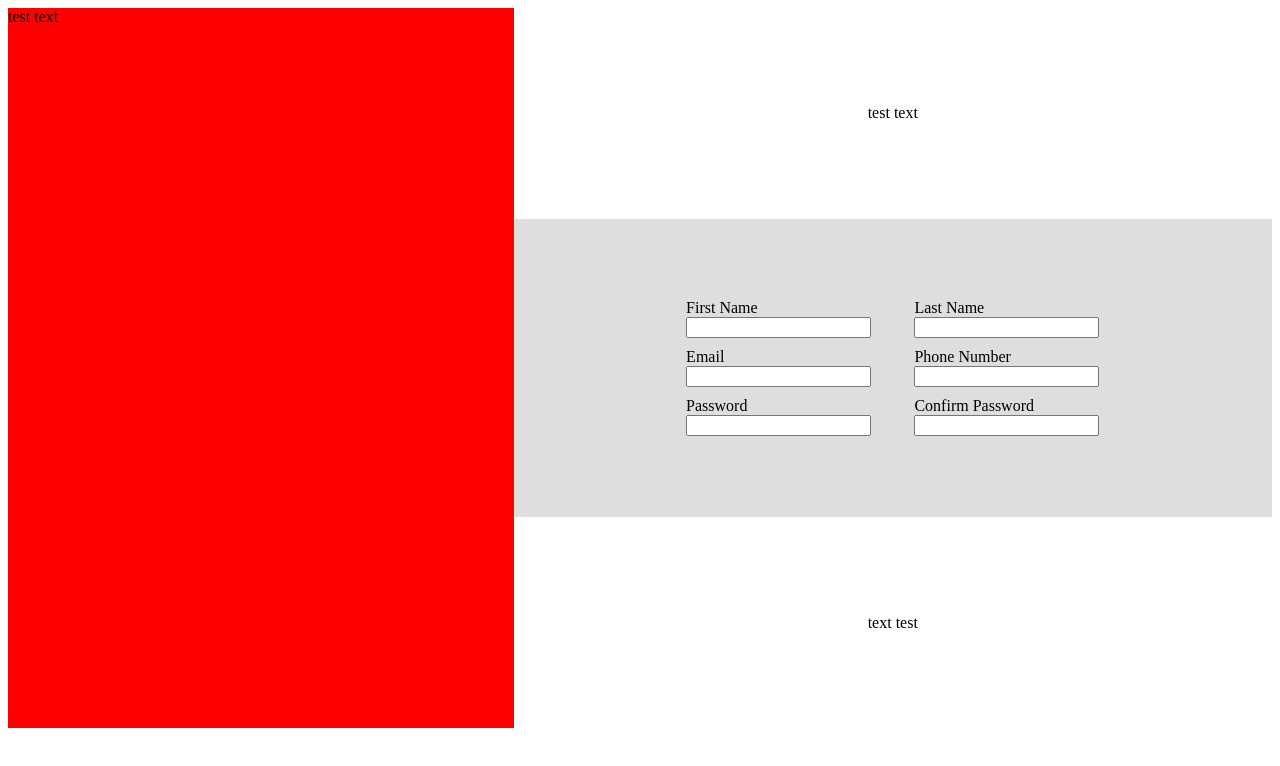
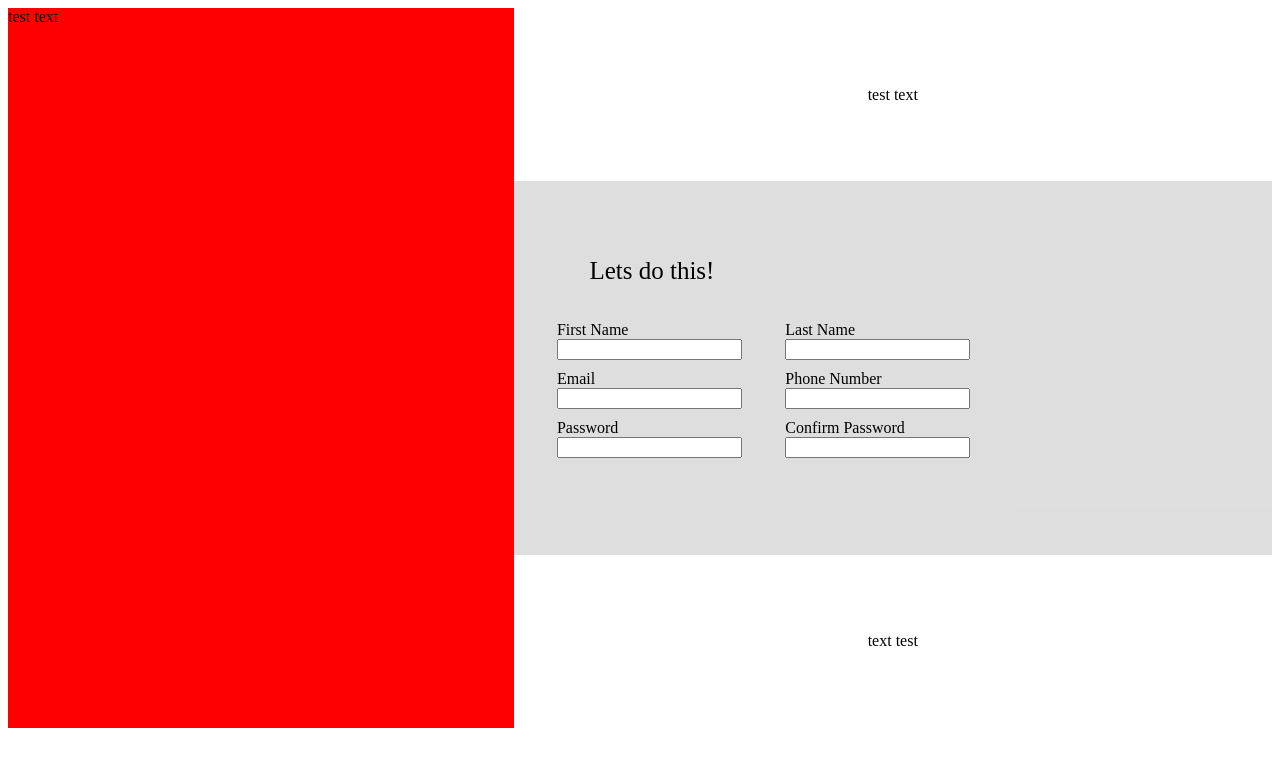
Before and after one commit to JS-Project96/sign-up-form, a plain HTML site: page index.html in a window 1280 px wide. Drawn offline with Linux system fonts and the light colour scheme.

Commit message:
added form-header and positioning

```diff
--- a/index.html
+++ b/index.html
@@ -17,6 +17,7 @@
                 test text
             </div>
             <form action="" method="get" class="form">
+                <div class="form-header">Lets do this!</div>
                 <ul>
                     <li>
                         <label id="first_name">First Name</label>
--- a/styles/style.css
+++ b/styles/style.css
@@ -19,10 +19,16 @@
 
 .form {
     display: flex;
-    flex-wrap: wrap;
+    flex-direction: column;
     width: 100%;
     padding: 10% 0;
     background-color: #dbdbdbe5;
+}
+
+.form-header {
+    font-size: 25px;
+    padding-left: 10%;
+    margin-bottom: 2%;
 }
 
 ul {
@@ -30,7 +36,6 @@ ul {
     flex-wrap: wrap;
     justify-content: space-evenly;
     list-style: none;
-    margin: 0 auto;
     padding: 0;
     width: 500px;
 }
```
